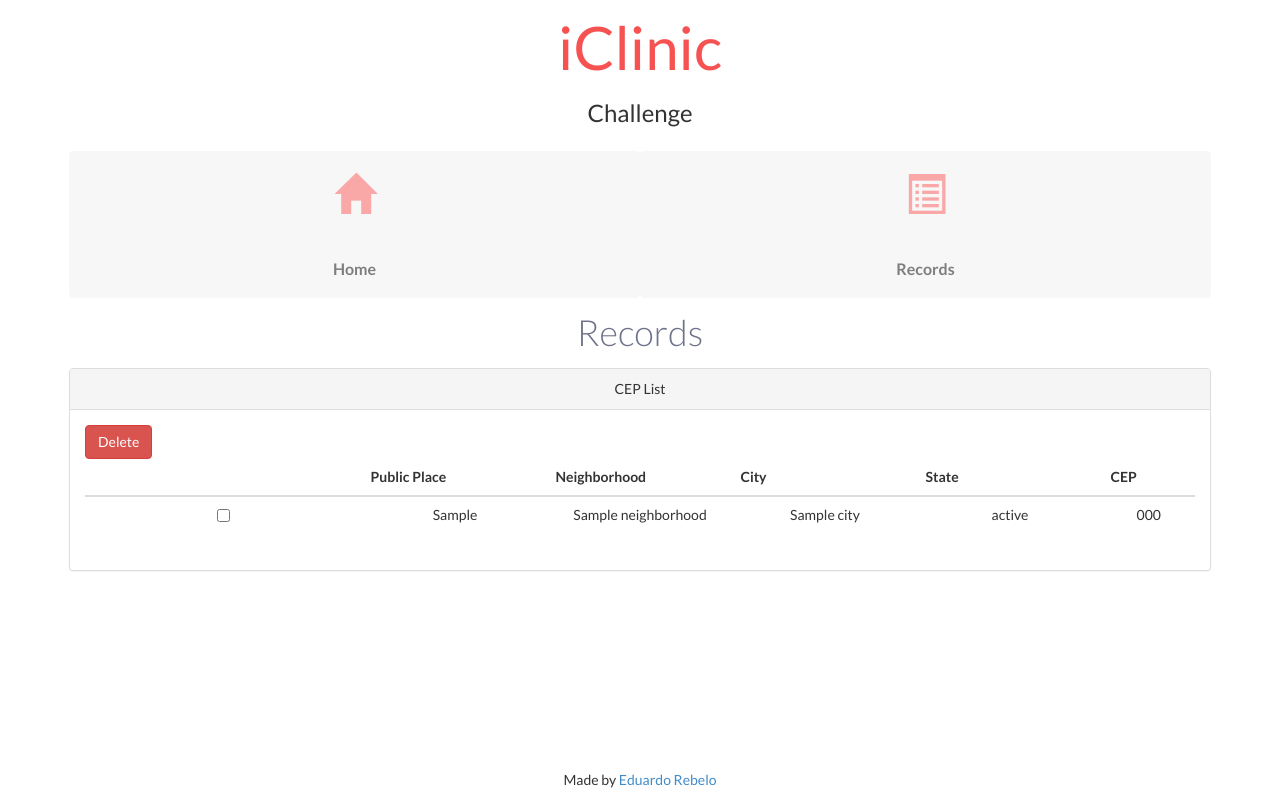
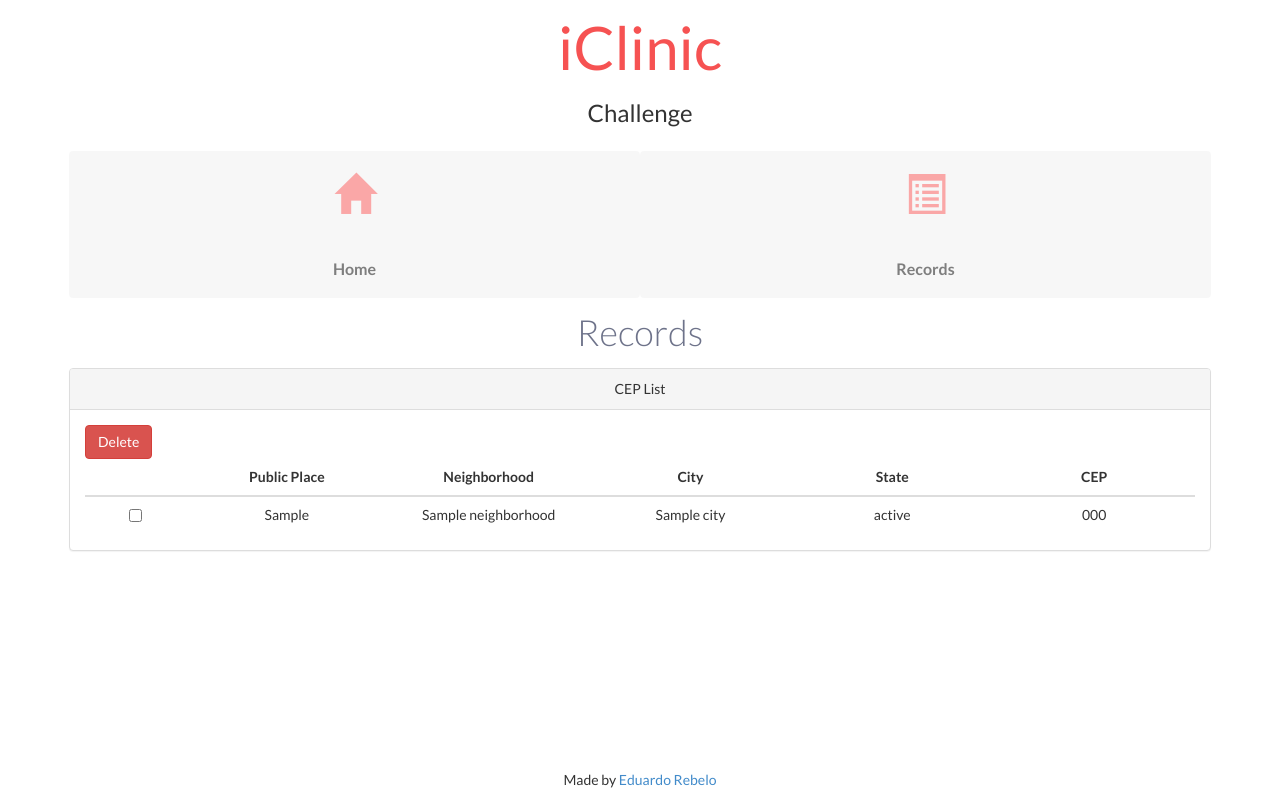
Before and after one commit to eRebelo/iClinic-Challenge, a Python web app: template templates/records.html in a window 1280 px wide. Run offline with Jinja, Linux system fonts and the light colour scheme; the template is opened without the code that fills it: most values are stand-ins (such as "Sample title", 1, 10 or a date in 2020); some libraries are stand-ins or nearby versions.

Commit message:
Version 1.0 ready

```diff
--- a/static/scripts/index.js
+++ b/static/scripts/index.js
@@ -1,11 +1,3 @@
-/*
- 14050-170
- 13085-485
- 14020-260
- 1402-260
-
- */
-
 $(document).ready(function () {
 
 
@@ -136,7 +128,7 @@
         });
 
         $("#save_cep_button").click(function () {
-            alert("Save");
+            $("#cep_loading").css("display", "block");
         });
 
         /* Function to show warnings meessages */
--- a/static/stylesheets/style.css
+++ b/static/stylesheets/style.css
@@ -208,6 +208,10 @@
     background-color: #111;
 }
 
+.legend_table {
+    text-align: center;
+}
+
 .footer {
     left: 0px;
     bottom: 0px;
--- a/templates/records.html
+++ b/templates/records.html
@@ -8,17 +8,17 @@
         <div class="panel-heading">
             CEP List
         </div>
-        <div class="panel-body">
+        <div class="panel-body table-responsive">
             <input style="float: left;" type="submit" class="btn btn-danger" name="delete_cep" value="Delete">
-            <table class="table table-hover ">
+            <table class="table table-hover">
                 <thead>
                 <tr>
-                    <th></th>
-                    <th class="col-md-2">Public Place</th>
-                    <th class="col-md-2">Neighborhood</th>
-                    <th class="col-md-2">City</th>
-                    <th class="col-md-2">State</th>
-                    <th class="col-md-1">CEP</th>
+                    <th class="col-md-1 legend_table"></th>
+                    <th class="col-md-2 legend_table">Public Place</th>
+                    <th class="col-md-2 legend_table">Neighborhood</th>
+                    <th class="col-md-2 legend_table">City</th>
+                    <th class="col-md-2 legend_table">State</th>
+                    <th class="col-md-2 legend_table">CEP</th>
                 </tr>
                 </thead>
                 <tbody>
```
Also changed, not shown: templates/base.html (deleted, +0 -62 lines), views.py (+6 -8 lines), 1 other file.
